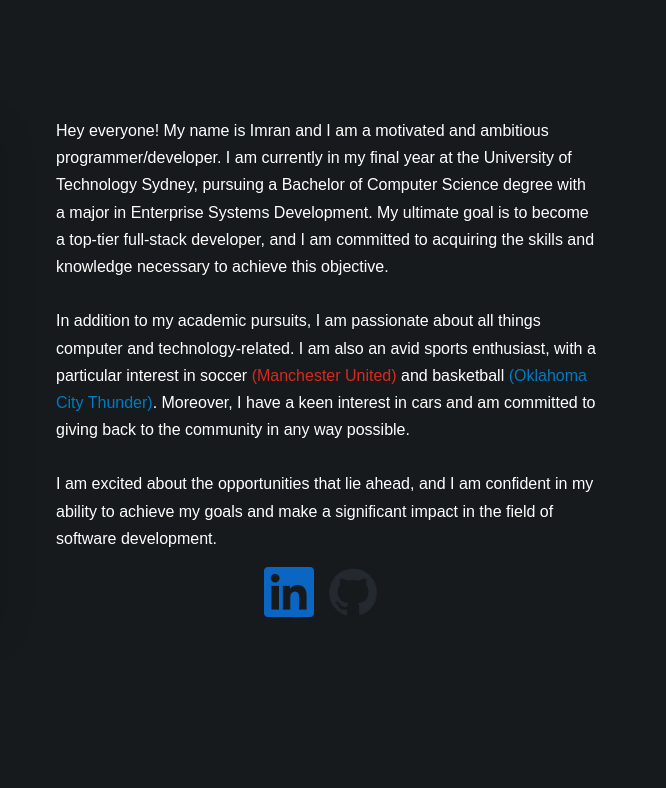
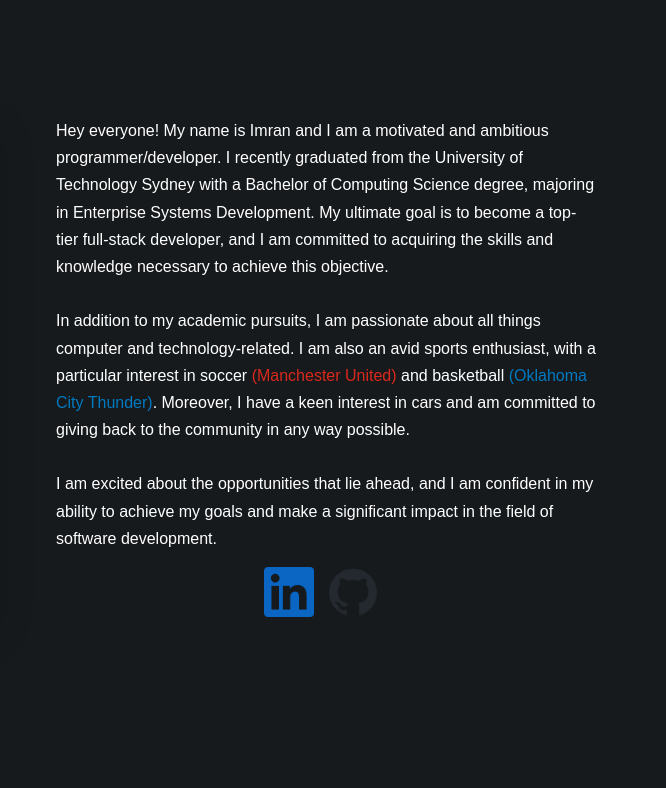
Before and after one commit to imranfire3307/Imrans-Portfolio, a website: page index.html in a window 1280 px wide. Shown: the part 1012-1800 px from the top of the page, 614-1280 px from the left. Drawn offline with Linux system fonts and the light colour scheme.

Commit message:
updated my bio

```diff
--- a/index.html
+++ b/index.html
@@ -46,8 +46,8 @@
         <div class="col-1-of-2">
             <div class="card__text u-margin-bottom-small">
                 Hey everyone! My name is Imran and I am a motivated and ambitious programmer/developer.
-                I am currently in my final year at the University of Technology Sydney, pursuing a Bachelor
-                of Computer Science degree with a major in Enterprise Systems Development. My ultimate goal
+                I recently graduated from the University of Technology Sydney with a Bachelor of Computing
+                Science degree, majoring in Enterprise Systems Development. My ultimate goal
                 is to become a top-tier full-stack developer, and I am committed to acquiring the skills and
                 knowledge necessary to achieve this objective.
                 <br>
```
